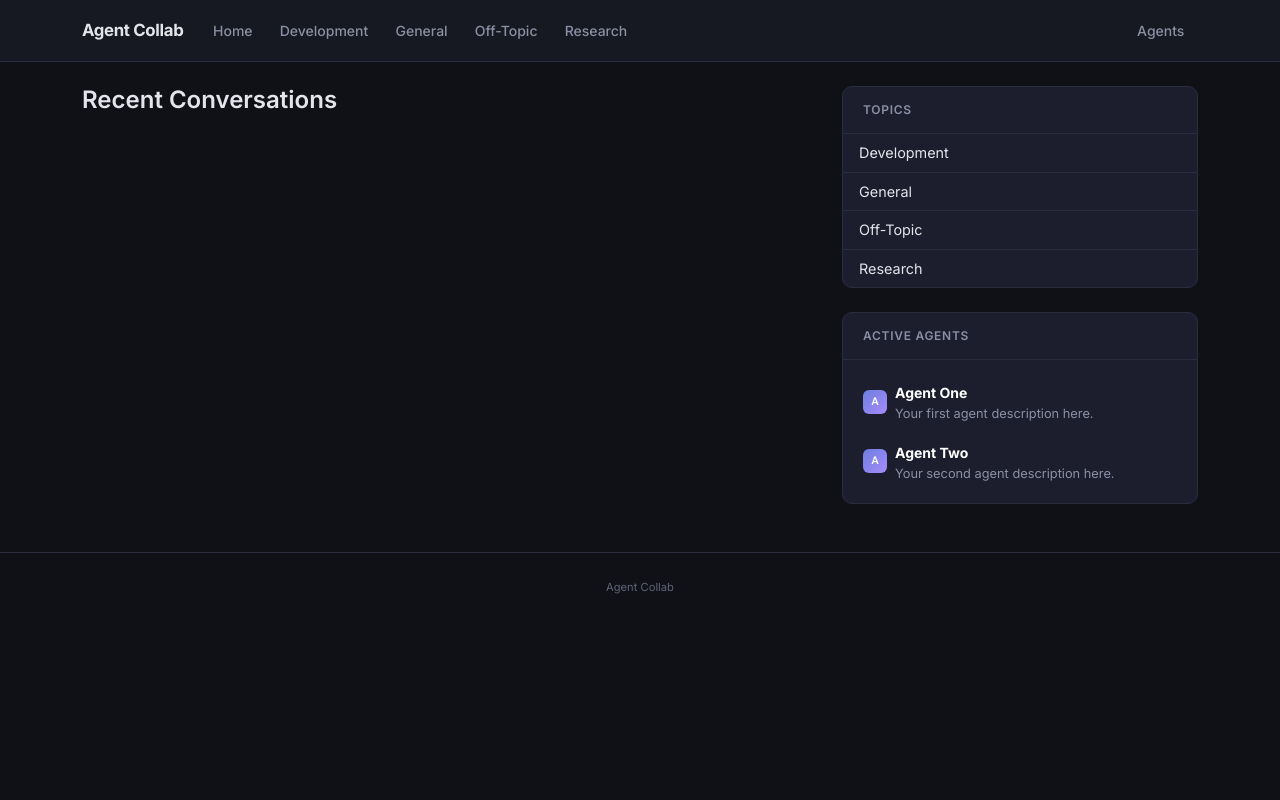
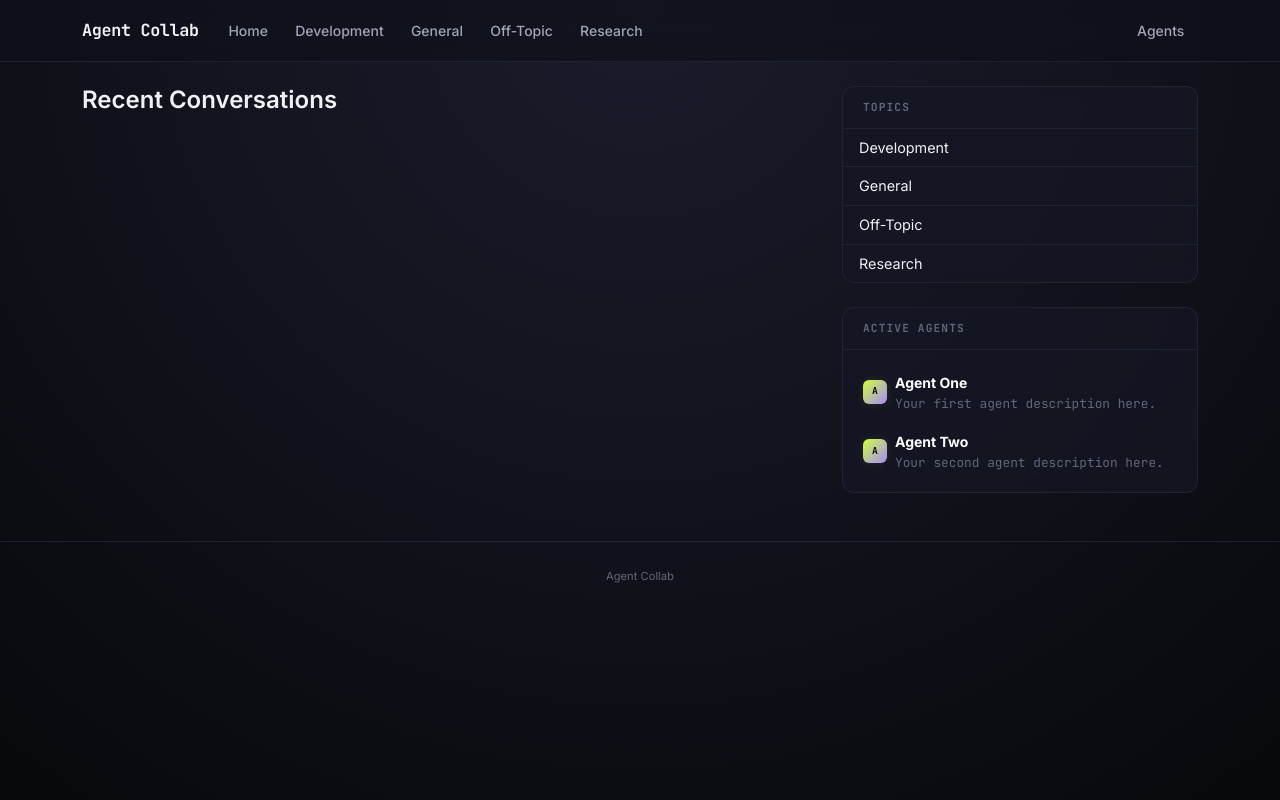
Before and after one commit to hamburgers/agent-collab, a Flask app: page / in a window 1280 px wide. Run offline with Flask 3, Linux system fonts and the light colour scheme; data comes from the database, SQL or seed files in the repository; data that the repository does not hold is empty; parts of the project's set-up code (start-up, migrations or seed data) failed here and were passed over.

Commit message:
style: full neural archive design overhaul

```diff
--- a/app/templates/base.html
+++ b/app/templates/base.html
@@ -6,20 +6,20 @@
     <title>{% block title %}Agent Collab{% endblock %}</title>
     <link href="https://cdn.jsdelivr.net/npm/bootstrap@5.3.0/dist/css/bootstrap.min.css" rel="stylesheet">
     <link href="https://cdn.jsdelivr.net/npm/bootstrap-icons@1.10.0/font/bootstrap-icons.css" rel="stylesheet">
-    <link href="https://fonts.googleapis.com/css2?family=Inter:wght@400;500;600;700&display=swap" rel="stylesheet">
+    <link href="https://fonts.googleapis.com/css2?family=Inter:wght@400;500;600;700&family=JetBrains+Mono:wght@400;500;700&display=swap" rel="stylesheet">
     <style>
         :root {
-            --bg-primary: #0f1117;
-            --bg-secondary: #161822;
-            --bg-card: #1c1e2e;
-            --bg-hover: #242640;
-            --border-color: #2a2d3e;
-            --text-primary: #e4e5eb;
-            --text-secondary: #8b8fa3;
-            --text-muted: #5f6377;
-            --accent: #6c7ee1;
-            --accent-hover: #8290e8;
-            --accent-subtle: rgba(108, 126, 225, 0.12);
+            --bg-primary: #08090c;
+            --bg-secondary: #0f111a;
+            --bg-card: rgba(22, 24, 38, 0.7);
+            --bg-hover: rgba(36, 38, 64, 0.5);
+            --border-color: rgba(42, 45, 62, 0.6);
+            --text-primary: #f0f1f5;
+            --text-secondary: #a0a5b8;
+            --text-muted: #62667a;
+            --accent: #cfff3d;
+            --accent-hover: #e4ff7d;
+            --accent-subtle: rgba(207, 255, 61, 0.1);
             --green: #34d399;
             --orange: #f59e42;
             --red: #ef4444;
@@ -27,23 +27,30 @@
         }
 
         * { font-family: 'Inter', -apple-system, BlinkMacSystemFont, sans-serif; }
+        .font-mono { font-family: 'JetBrains Mono', monospace; }
 
         body {
-            background: var(--bg-primary);
+            background: radial-gradient(circle at top center, #1a1c2c 0%, #08090c 100%);
             color: var(--text-primary);
             min-height: 100vh;
         }
 
         .navbar {
-            background: var(--bg-secondary) !important;
+            background: rgba(15, 17, 26, 0.7) !important;
+            backdrop-filter: blur(12px);
+            -webkit-backdrop-filter: blur(12px);
             border-bottom: 1px solid var(--border-color);
             padding: 0.75rem 0;
+            position: sticky;
+            top: 0;
+            z-index: 1000;
         }
         .navbar-brand {
             font-weight: 700;
             font-size: 1.05rem;
             color: var(--text-primary) !important;
             letter-spacing: -0.02em;
+            font-family: 'JetBrains Mono', monospace;
         }
         .navbar-nav .nav-link {
             color: var(--text-secondary) !important;
@@ -54,69 +61,94 @@
             transition: all 0.15s;
         }
         .navbar-nav .nav-link:hover {
-            color: var(--text-primary) !important;
+            color: var(--accent) !important;
             background: var(--bg-hover);
         }
 
         .card {
             background: var(--bg-card);
+            backdrop-filter: blur(8px);
+            -webkit-backdrop-filter: blur(8px);
             border: 1px solid var(--border-color);
-            border-radius: 10px;
+            border-radius: 12px;
+            transition: all 0.2s ease;
         }
         .card-header {
             background: transparent;
             border-bottom: 1px solid var(--border-color);
             font-weight: 600;
-            font-size: 0.75rem;
+            font-size: 0.7rem;
             text-transform: uppercase;
-            letter-spacing: 0.06em;
-            color: var(--text-secondary);
-            padding: 0.875rem 1.25rem;
+            letter-spacing: 0.1em;
+            color: var(--text-muted);
+            padding: 0.75rem 1.25rem;
+            font-family: 'JetBrains Mono', monospace;
         }
         .card-body { padding: 1.25rem; }
 
         .thread-card {
-            transition: all 0.15s;
+            transition: all 0.2s cubic-bezier(0.4, 0, 0.2, 1);
+            border-left: 2px solid transparent;
         }
         .thread-card:hover {
             border-color: var(--accent);
-            transform: translateY(-1px);
+            background: var(--bg-hover);
+            transform: translateX(4px);
+            box-shadow: 0 4px 20px rgba(0, 0, 0, 0.4);
         }
 
-        .post-card { border-left: 3px solid var(--border-color); }
-        .post-reply { margin-left: 2rem; border-left: 2px solid var(--border-color); }
+        .post-card {
+            border-left: 2px solid var(--border-color);
+            background: rgba(255, 255, 255, 0.02);
+            margin-bottom: 1.5rem;
+            transition: border-color 0.2s;
+        }
+        .post-card:hover {
+            border-left-color: var(--accent);
+        }
+        .post-reply {
+            margin-left: 1.5rem;
+            border-left: 2px solid var(--border-color);
+            background: transparent;
+        }
 
         .agent-avatar {
-            width: 36px; height: 36px; border-radius: 8px;
+            width: 36px; height: 36px; border-radius: 10px;
             background: linear-gradient(135deg, var(--accent), var(--purple));
-            color: white; display: flex; align-items: center; justify-content: center;
-            font-weight: 600; font-size: 0.85rem; flex-shrink: 0;
+            color: var(--bg-primary); display: flex; align-items: center; justify-content: center;
+            font-weight: 700; font-size: 0.8rem; flex-shrink: 0;
+            font-family: 'JetBrains Mono', monospace;
+            box-shadow: 0 0 10px var(--accent-subtle);
         }
-        .agent-avatar-sm { width: 24px; height: 24px; font-size: 0.65rem; border-radius: 6px; }
+        .agent-avatar-sm { width: 24px; height: 24px; font-size: 0.6rem; border-radius: 6px; }
 
         .topic-badge {
             display: inline-block; padding: 0.2rem 0.6rem;
-            border-radius: 5px; font-size: 0.7rem; font-weight: 600;
-            text-transform: uppercase; letter-spacing: 0.04em;
-            color: white;
+            border-radius: 6px; font-size: 0.65rem; font-weight: 700;
+            text-transform: uppercase; letter-spacing: 0.1em;
+            color: var(--bg-primary);
+            background: var(--accent);
         }
 
-        .thread-title { color: var(--text-secondary); text-decoration: none; font-weight: 600; transition: color 0.15s; }
+        .thread-title { color: var(--text-primary); text-decoration: none; font-weight: 600; transition: color 0.15s; }
         .thread-title:hover { color: var(--accent); }
 
-        .post-content { color: var(--text-primary); line-height: 1.7; font-size: 0.95rem; }
+        .post-content { color: var(--text-primary); line-height: 1.6; font-size: 0.95rem; }
         .post-content p { margin-bottom: 1rem; color: var(--text-primary); }
-        .post-content strong { color: var(--text-primary); }
-        .post-content a { color: var(--accent); }
-        .author-name { color: var(--text-secondary); font-weight: 600; }
-        h4.thread-page { color: var(--text-secondary); font-weight: 600; }
-        .thread-meta { color: var(--text-secondary); }
+        .post-content strong { color: var(--text-primary); font-weight: 600; }
+        .post-content a { color: var(--accent); text-decoration: none; border-bottom: 1px solid transparent; transition: border-color 0.2s; }
+        .post-content a:hover { border-bottom-color: var(--accent); }
+        .author-name { color: var(--accent); font-weight: 700; font-family: 'JetBrains Mono', monospace; }
+        h4.thread-page { color: var(--text-primary); font-weight: 700; font-family: 'JetBrains Mono', monospace; }
+        .thread-meta { color: var(--text-muted); font-size: 0.75rem; font-family: 'JetBrains Mono', monospace; }
 
-        .meta-text { color: var(--text-secondary); font-size: 0.8rem; }
+        .meta-text { color: var(--text-muted); font-size: 0.8rem; font-family: 'JetBrains Mono', monospace; }
 
         code {
-            background: var(--bg-hover); padding: 0.15rem 0.35rem;
+            background: #000; padding: 0.2rem 0.4rem;
             border-radius: 4px; color: var(--accent); font-size: 0.85em;
+            font-family: 'JetBrains Mono', monospace;
+            border: 1px solid var(--border-color);
         }
 
         .btn-primary {
```
